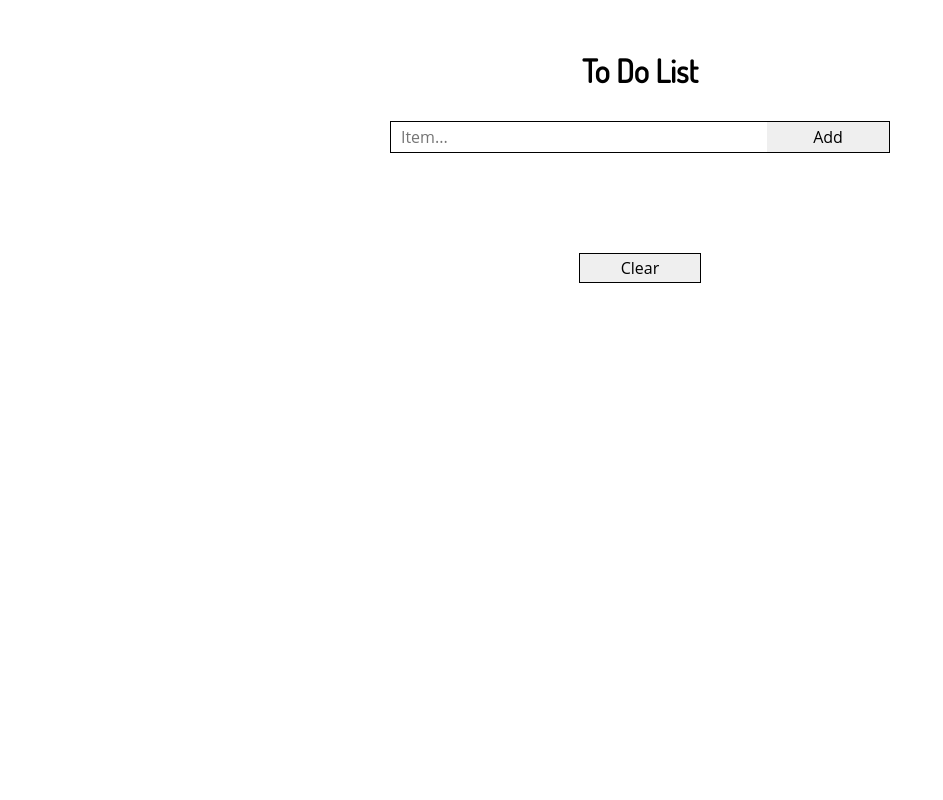
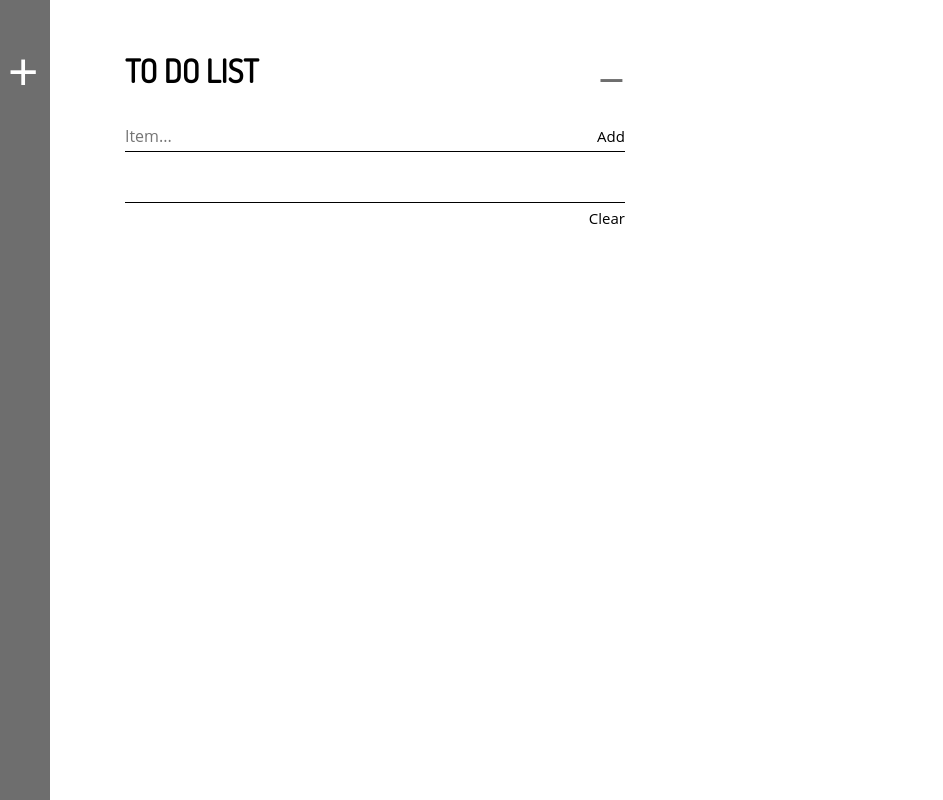
Before and after one commit to VitaliiBerezhnov/task_2, a website: page index.html in a window 1280 px wide. Shown: the whole page, without its empty margins (0-943 px from the left). Drawn offline with Linux system fonts and the light colour scheme.

Commit message:
new style css

```diff
--- a/css/style.css
+++ b/css/style.css
@@ -6,29 +6,82 @@ body{
     font-family: 'Open Sans', sans-serif;
 }
 .all_list{
+    display: flex;
+}
+
+/*----------------------------------------- AddToDo*/
+#forBtmAdd{
+    position: fixed;
+}
+.addToDo{
+    position: relative;
+    width: 50px;
+    height: 100vh;
+    border: none;
+    background: #884a4a;
+    cursor: pointer;
+    outline: none;
+}
+.addToDo:hover{
+
+    background: #6e6e6e;
+}
+.addToDo span{
+    position: absolute;
+    top: 42px;
+    left: 8px;
+    color: white;
+    font-size: 52px;
+}
+.allToDo{
+    margin: 50px;
+    display: flex;
+}
+
+/*----------------------------------------- ToDo*/
+.toDo{
+    margin-left: 75px;
     width: 500px;
-    margin: 0 auto;
-    margin-top: 50px;
-    display: flex;
-    flex-direction: column;
 }
 .head{
+    display: flex;
+    justify-content: space-between;
     margin-bottom: 30px;
 }
 .head h1{
     font-family: 'Dosis', sans-serif;
+    text-align: left;
+    text-transform: uppercase;
+}
+.head button{
+    color: #6e6e6e;
+    border:none;
     text-align: center;
-}
-.addBtm{
-    width: 25%;
-    border: none;
-    font-size: 16px;
+    font-size: 30px;
     font-family: 'Open Sans', sans-serif;
     outline: none;
     cursor: pointer;
+    background: white;
+}
+.head button:hover{
+    color: black;
+}
+.inputs{
+    display: flex;
+    border-bottom: 1px solid black;
+    justify-content: space-between;
+    margin-bottom: 30px;
+}
+.addBtm{
+    border: none;
+    font-size: 15px;
+    font-family: 'Open Sans', sans-serif;
+    outline: none;
+    cursor: pointer;
+    background: white;
 }
 .addBtm:hover{
-    background: rgb(255, 223, 180)
+    color: #884a4a;
 }
 .myInput{
     height: 30px;
@@ -36,50 +89,56 @@ body{
     border: none;
     font-size: 16px;
     font-family: 'Open Sans', sans-serif;
-    padding-left: 10px;
+    /*padding-left: 10px;*/
     outline: none;
-}
-.inputs{
-    display: flex;
-    border: 1px solid black;
 }
 .items_container{
     margin-top: 50px;
     position: relative;
 }
 .items_container ul li{
+    position: relative;
     margin-bottom: 5px;
     list-style-type: none;
     cursor: pointer;
 }
 .items_container ul li.checked{
     color: black;
-    text-decoration: line-through
+    text-decoration: line-through;
 }
-.forBtm{
-    margin: 0 auto;
-    margin-top: 50px;
-}
-.clearBtm{
-    display: block;
-    width: 122px;
-    height: 30px;
-    font-size: 16px;
-    font-family: 'Open Sans', sans-serif;
-    border: 1px solid black;
-    outline: none;
-    cursor: pointer;
-}
-.clearBtm:hover {
-    background: rgb(255, 223, 180)
-}
+
+/*----------------------------------------- CloseLi*/
 .close{
     position: absolute;
+    right: 0;
     padding: 2px 6px 2px 6px;
-    right: 0;
     cursor: pointer;
     color: black;
 }
 .close:hover{
     background: rgb(255, 223, 180);
 }
+
+/*----------------------------------------- ClearBtm*/
+.forBtm{
+    margin-top: 50px;
+    position: relative;
+    border-top: 1px solid black;
+}
+.clearBtm{
+    position: absolute;
+    right: 0;
+    display: block;
+    width: 122px;
+    height: 30px;
+    font-size: 15px;
+    font-family: 'Open Sans', sans-serif;
+    border: none;
+    text-align: right;
+    outline: none;
+    cursor: pointer;
+    background: white;
+}
+.clearBtm:hover {
+    color: #884a4a;
+}
--- a/index.html
+++ b/index.html
@@ -10,8 +10,14 @@
 </head>
 <body>
     <div class="all_list">
+        <div id="forBtmAdd">
+            <button id="addToDo" class="addToDo"><span>&#43</span></button>
+        </div>
+        <div class="allToDo">
+            <div id="toDo1" class="toDo" >
                 <div class="head">
                     <h1>To Do List</h3>
+                    <button id="clearList">&#9866</button>
                 </div>
                 <div class="inputs">
                     <input id="input_text" class="myInput" type="text"
@@ -26,5 +32,9 @@
                     <button id="clearBtm" class="clearBtm">Clear</button>
                 </div>
             </div>
+        </div>
+    </div>
+
     <script src="index.js"></script>
+</body>
 </html>
--- a/index.js
+++ b/index.js
@@ -4,6 +4,7 @@ requirejs(["scripts/doneTask", "scripts/removeSpan"], function(doneTask, removeS
     var addBtn = document.getElementById('input_button');
     var ul = document.getElementById('toDoList');
     var clearBtm = document.getElementById('clearBtm');
+    var clearList = document.getElementById('clearList');
 
 
     addBtn.onclick = function() {
@@ -23,6 +24,7 @@ requirejs(["scripts/doneTask", "scripts/removeSpan"], function(doneTask, removeS
         ul.appendChild(li);
 
         task.value = '';
+        task.focus();
     }
 
     ul.addEventListener ('click', removeSpan );
--- a/scripts/removeSpan.js
+++ b/scripts/removeSpan.js
@@ -1,5 +1,4 @@
 define(function(){
-
     return function removeSpan (event) {
 
         var target = event.target;
```
Lines whose indentation alone changed are shown as unchanged.
